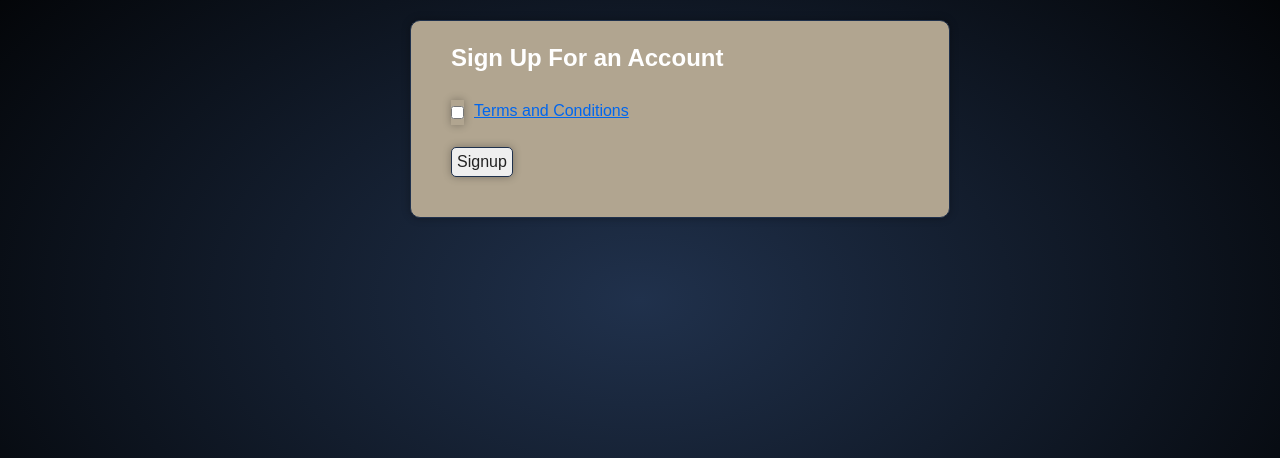
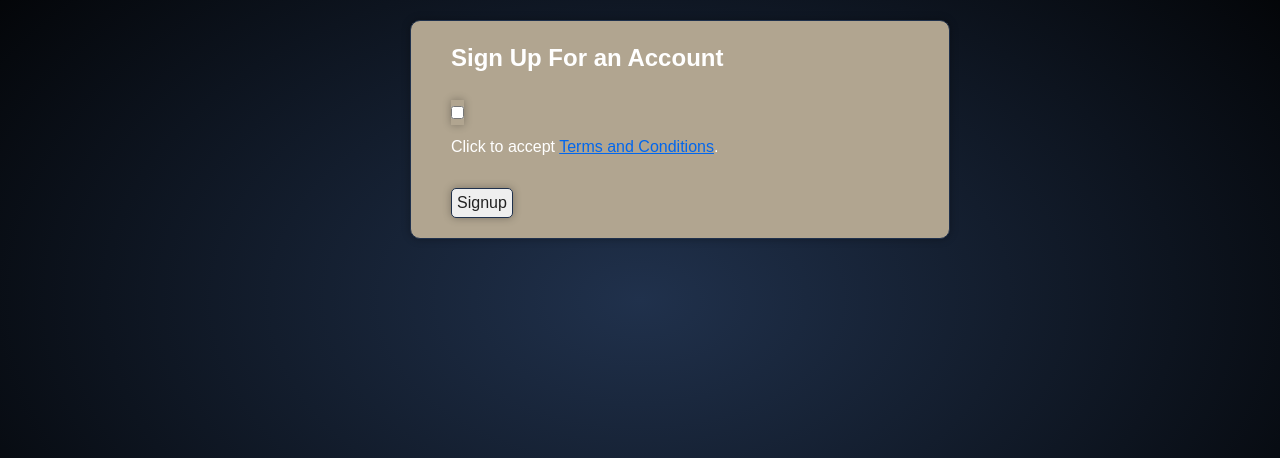
Before and after one commit to ajgribble/recogtype, a Django app: template recogtype/templates/userena/signup_form.html in a window 1280 px wide. Shown: the part 100-558 px from the top of the page. Run offline with Django 3.2, Linux system fonts and the light colour scheme; the template is opened without the code that fills it, so the values that code supplies are empty; some libraries are stand-ins or nearby versions.

Commit message:
Fixed bug in registration form.

```diff
--- a/recogtype/static/css/style.css
+++ b/recogtype/static/css/style.css
@@ -268,9 +268,13 @@
 }
 form a, a:visited
 {
+    display: inline;
     text-decoration: underline;
     color: #06E;
-    margin-right: 35px;
+}
+span#ts_link
+{
+    margin-left: 20px;
 }
 .form_row
 {
@@ -320,14 +324,16 @@
 {
     position: absolute;
 }
-input#terms_services, #ts_link
+input#terms_services
 {
-    float: left;
+    display: inline;
+    margin-right: 200px;
 }
 input.button
 {
+    display: block;
     height: 30px;
-    margin: 20px;
+    margin: 30px 0px 0px 20px;
 }
 input.file_input
 {
--- a/recogtype/templates/userena/signup_form.html
+++ b/recogtype/templates/userena/signup_form.html
@@ -19,14 +19,6 @@
                     height: 400,
                     modal: true,
                     resizable: false,
-                    buttons: [
-                                {
-                                    text: "OK",
-                                    click: function() {
-                                                        $(this).dialog("close");
-                                                      }
-                                }
-                              ]
 				});
 
 			$link.click(function() {
@@ -102,10 +94,8 @@
     {% endfor %}
     <div class="form_row">
         <input id="terms_services" type="checkbox" name="terms_services" />
-        <label for="terms_services" class="check">
-            <a id="ts_link" href="/terms-and-conditions/">Terms and Conditions</a>
-        </label>
     </div>
+    <span id="ts_link">Click to accept  <a href="/terms-and-conditions/">Terms and Conditions</a>.</span>
     <input type="submit" class="button" value="Signup" />
 </form>
 </div>
```
Also changed, not shown: recogtype/sample_settings.py (+15 -7 lines), recogtype/static/css/images/ui-bg_diagonals-thick_18_b81900_40x40.png (added), recogtype/static/css/images/ui-bg_diagonals-thick_20_666666_40x40.png (added), recogtype/static/css/images/ui-bg_flat_10_000000_40x100.png (added), recogtype/static/css/images/ui-bg_glass_100_f6f6f6_1x400.png (added), recogtype/static/css/images/ui-bg_glass_100_fdf5ce_1x400.png (added), recogtype/static/css/images/ui-bg_glass_65_ffffff_1x400.png (added), recogtype/static/css/images/ui-bg_gloss-wave_35_f6a828_500x100.png (added), recogtype/static/css/images/ui-bg_highlight-soft_100_eeeeee_1x100.png (added), recogtype/static/css/images/ui-bg_highlight-soft_75_ffe45c_1x100.png (added), recogtype/static/css/images/ui-icons_222222_256x240.png (added), recogtype/static/css/images/ui-icons_228ef1_256x240.png (added), recogtype/static/css/images/ui-icons_ef8c08_256x240.png (added), recogtype/static/css/images/ui-icons_ffd27a_256x240.png (added), 1 more files.
